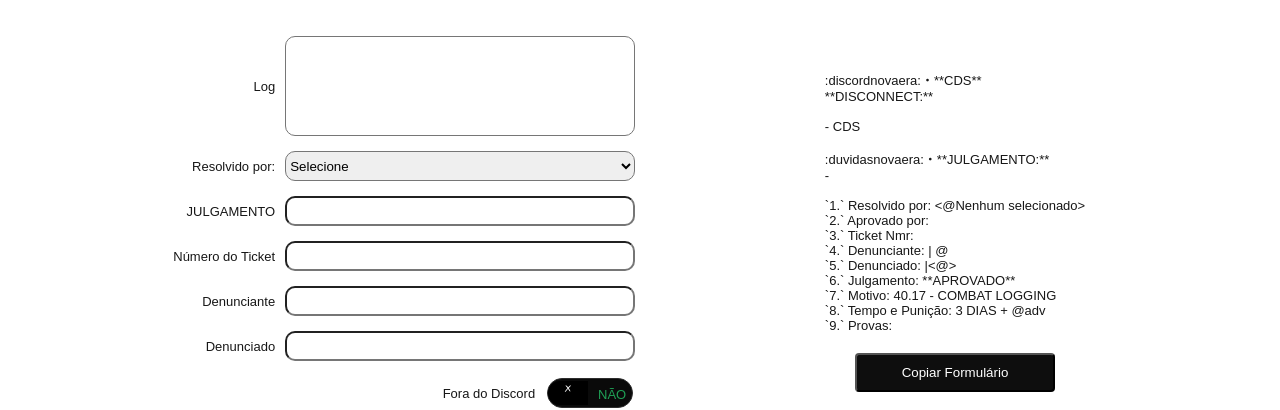
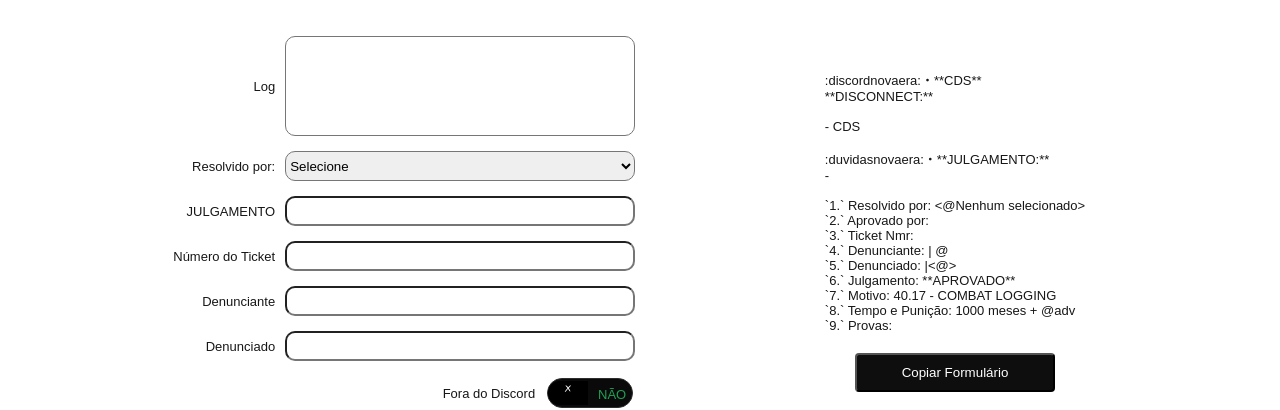
Before and after one commit to ArthurVSCMoraes/nova-era-form-staff, a Next.js app: page /combatLog in a window 1280 px wide. Shown: the part 167-577 px from the top of the page. Built offline with nearby package versions, Linux system fonts and the light colour scheme.

Commit message:
Update punishment duration in combat log

```diff
--- a/src/pages/combatLog.js
+++ b/src/pages/combatLog.js
@@ -138,7 +138,7 @@ function CombatLog() {
                         <br />
                         `7.` Motivo: 40.17 - COMBAT LOGGING
                         <br />
-                        `8.` Tempo e Punição: {isOutsideDiscord ? "@ban ATÉ SUBIR SUPORTE. APÓS 3 DIAS + @adv" : "3 DIAS + @adv"}
+                        `8.` Tempo e Punição: {isOutsideDiscord ? "@ban ATÉ SUBIR SUPORTE. APÓS 1000 meses + @adv" : "1000 meses + @adv"}
                         <br />
                         `9.` Provas: {evidence}
                     </p>
```
